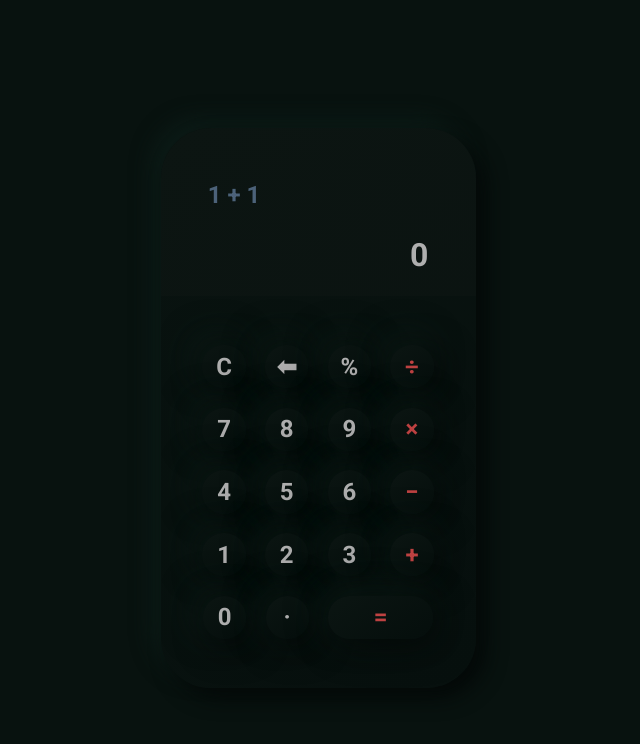
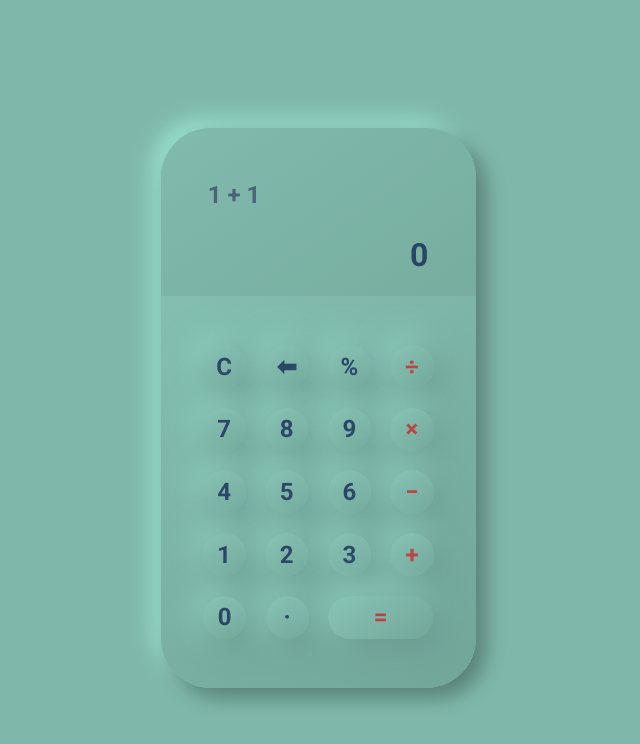
Before and after one commit to JohnKelly-T/odin-calculator, a plain HTML site: page index.html in a window 1280 px wide. Shown: the whole page, without its empty margins (322-962 px from the left). Drawn offline with Linux system fonts and the light colour scheme.

Commit message:
Change classes to light mode

```diff
--- a/index.html
+++ b/index.html
@@ -9,42 +9,42 @@
         <script src="./script.js" defer></script>
     </head>
 
-    <body class="dark-background">
-        <div id="main-container" class="dark-main-container">
-            <div id="output-container" class="dark-output">
+    <body class="light-background">
+        <div id="main-container" class="light-main-container">
+            <div id="output-container" class="light-output">
                 <div id="history">1 + 1</div>
-                <div id="calculation" class="dark-font-color">0</div>
+                <div id="calculation" class="light-font-color">0</div>
             </div>
 
-            <div id="buttons-container" class="dark-font-color">
+            <div id="buttons-container" class="light-font-color">
                 <div class="button-row">
-                    <button id="clear" class="dark-button">C</button>
-                    <button id="del"  class="dark-button">⬅</button>
-                    <button id="modulus"  class="dark-button">%</button>
-                    <button id="divide"  class="dark-button">÷</button>
+                    <button id="clear" class="light-button">C</button>
+                    <button id="del"  class="light-button">⬅</button>
+                    <button id="modulus"  class="light-button">%</button>
+                    <button id="divide"  class="light-button">÷</button>
                 </div>
                 <div class="button-row">
-                    <button id="7" class="dark-button">7</button>
-                    <button id="8" class="dark-button">8</button>
-                    <button id="9" class="dark-button">9</button>
-                    <button id="multiply" class="dark-button">×</button>
+                    <button id="7" class="light-button">7</button>
+                    <button id="8" class="light-button">8</button>
+                    <button id="9" class="light-button">9</button>
+                    <button id="multiply" class="light-button">×</button>
                 </div>
                 <div class="button-row">
-                    <button id="4" class="dark-button">4</button>
-                    <button id="5" class="dark-button">5</button>
-                    <button id="6" class="dark-button">6</button>
-                    <button id="minus" class="dark-button">−</button>
+                    <button id="4" class="light-button">4</button>
+                    <button id="5" class="light-button">5</button>
+                    <button id="6" class="light-button">6</button>
+                    <button id="minus" class="light-button">−</button>
                 </div>
                 <div class="button-row">
-                    <button id="1" class="dark-button">1</button>
-                    <button id="2" class="dark-button">2</button>
-                    <button id="3" class="dark-button">3</button>
-                    <button id="plus" class="dark-button">+</button>
+                    <button id="1" class="light-button">1</button>
+                    <button id="2" class="light-button">2</button>
+                    <button id="3" class="light-button">3</button>
+                    <button id="plus" class="light-button">+</button>
                 </div>
                 <div class="button-row">
-                    <button id="0" class="dark-button">0</button>
-                    <button id="decimal" class="dark-button">·</button>
-                    <button id="equal" class="dark-button">=</button>
+                    <button id="0" class="light-button">0</button>
+                    <button id="decimal" class="light-button">·</button>
+                    <button id="equal" class="light-button">=</button>
                 </div>
             </div>
         </div>
```
